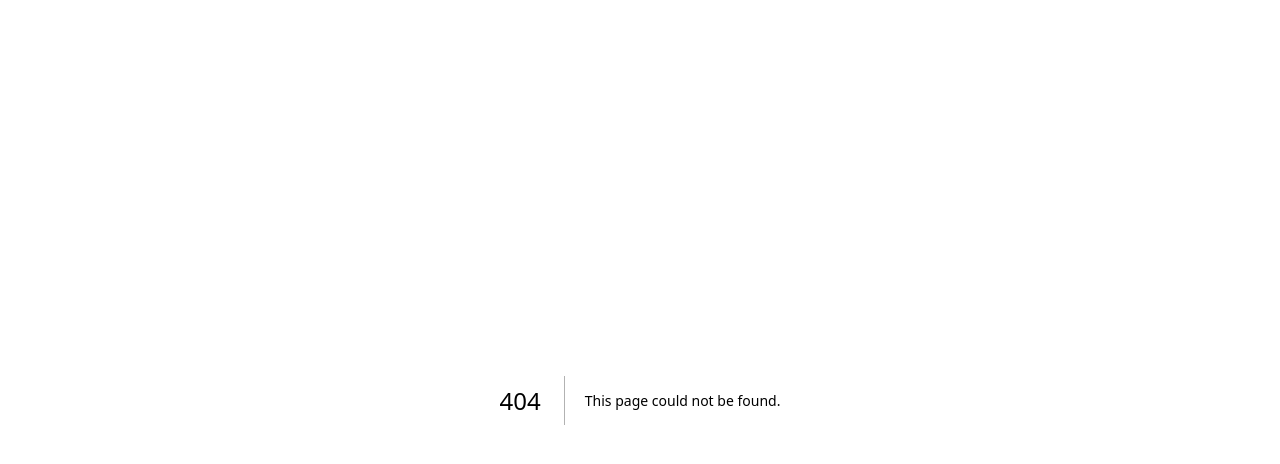
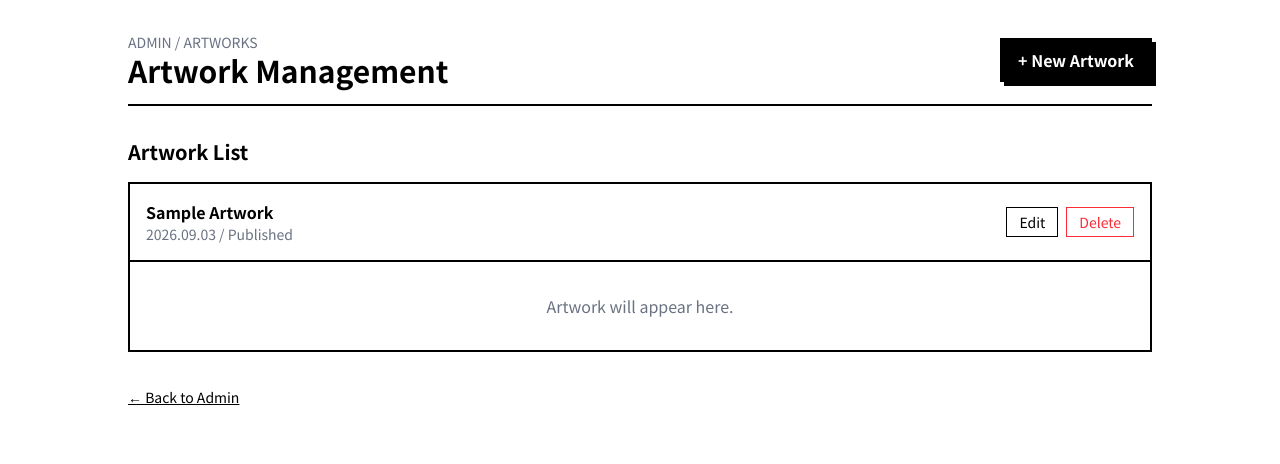
Before and after one commit to kei5o55/my-portfolio, a Next.js app: page /admin/artworks in a window 1280 px wide. Before the commit this address had no page. Shown: the top 464 px of the page. Built offline with nearby package versions, Linux system fonts and the light colour scheme; a web font is replaced by a local one.

Commit message:
blog用準備

```diff
--- /dev/null
+++ b/app/admin/artworks/page.tsx
@@ -0,0 +1,73 @@
+
+import Link from "next/link";
+
+export default function Page() {
+    return (
+        <main className="min-h-screen bg-white p-8 text-black">
+        <div className="mx-auto max-w-5xl">
+            {/* Header */}
+            <div className="mb-8 flex items-center justify-between border-b-2 border-black pb-4">
+            <div>
+                <p className="text-sm text-gray-500">ADMIN / ARTWORKS</p>
+                <h1 className="text-3xl font-black">Artwork Management</h1>
+            </div>
+
+            <Link
+                href="/admin/artworks/new"
+                className="border-2 border-black bg-black px-4 py-2 font-bold text-white shadow-[4px_4px_0px_0px_rgba(0,0,0,1)] hover:translate-x-1 hover:translate-y-1 hover:shadow-none"
+            >
+                + New Artwork
+            </Link>
+            </div>
+
+            {/* Artwork List */}
+            <section>
+            <h2 className="mb-4 text-xl font-bold">Artwork List</h2>
+
+            <div className="border-2 border-black">
+                {/* Sample artwork */}
+                <div className="flex items-center justify-between border-b-2 border-black p-4">
+                <div>
+                    <p className="font-bold">Sample Artwork</p>
+                    <p className="text-sm text-gray-500">
+                    2026.09.03 / Published
+                    </p>
+                </div>
+
+                <div className="flex gap-2">
+                    <Link
+                    href="/admin/artworks/1/edit"
+                    className="border border-black px-3 py-1 text-sm hover:bg-black hover:text-white"
+                    >
+                    Edit
+                    </Link>
+
+                    <button
+                    type="button"
+                    className="border border-red-500 px-3 py-1 text-sm text-red-500 hover:bg-red-500 hover:text-white"
+                    >
+                    Delete
+                    </button>
+                </div>
+                </div>
+
+                {/* Empty state */}
+                <div className="p-8 text-center text-gray-500">
+                Artwork will appear here.
+                </div>
+            </div>
+            </section>
+
+            {/* Back */}
+            <div className="mt-8">
+            <Link
+                href="/admin"
+                className="text-sm underline hover:no-underline"
+            >
+                ← Back to Admin
+            </Link>
+            </div>
+        </div>
+        </main>
+    );
+}
--- /dev/null
+++ b/app/admin/diary/page.tsx
@@ -0,0 +1,76 @@
+import Link from "next/link";
+
+export default function Page() {
+    return (
+        <main className="min-h-screen bg-white p-8 text-black">
+        <div className="mx-auto max-w-5xl">
+            {/* Header */}
+            <div className="mb-8 flex items-center justify-between border-b-2 border-black pb-4">
+            <div>
+                <p className="text-sm text-gray-500">ADMIN / DIARY</p>
+                <h1 className="text-3xl font-black">Diary Management</h1>
+            </div>
+
+            <Link
+                href="/admin/diary/new"
+                className="border-2 border-black bg-black px-4 py-2 font-bold text-white shadow-[4px_4px_0px_0px_rgba(0,0,0,1)] hover:translate-x-1 hover:translate-y-1 hover:shadow-none"
+            >
+                + New Diary
+            </Link>
+            </div>
+
+            {/* Diary List */}
+            <section>
+            <h2 className="mb-4 text-xl font-bold">Diary List</h2>
+
+            <div className="border-2 border-black">
+                {/* Sample diary */}
+                <div className="flex items-center justify-between border-b-2 border-black p-4">
+                <div>
+                    <p className="font-bold">
+                    本物の絵描きについて
+                    </p>
+
+                    <div className="mt-1 flex gap-3 text-sm text-gray-500">
+                    <span>2026.09.03</span>
+                    <span>Published</span>
+                    </div>
+                </div>
+
+                <div className="flex gap-2">
+                    <Link
+                    href="/admin/diary/1/edit"
+                    className="border border-black px-3 py-1 text-sm hover:bg-black hover:text-white"
+                    >
+                    Edit
+                    </Link>
+
+                    <button
+                    type="button"
+                    className="border border-red-500 px-3 py-1 text-sm text-red-500 hover:bg-red-500 hover:text-white"
+                    >
+                    Delete
+                    </button>
+                </div>
+                </div>
+
+                {/* Empty state */}
+                <div className="p-8 text-center text-gray-500">
+                Diary posts will appear here.
+                </div>
+            </div>
+            </section>
+
+            {/* Back */}
+            <div className="mt-8">
+            <Link
+                href="/admin"
+                className="text-sm underline hover:no-underline"
+            >
+                ← Back to Admin
+            </Link>
+            </div>
+        </div>
+        </main>
+    );
+}
--- /dev/null
+++ b/app/admin/page.tsx
@@ -0,0 +1,15 @@
+import Link from "next/link";
+
+export default function Page() {
+    return (
+        <main>
+        <Link href="/admin/artworks" className="border">
+            ArtWork
+        </Link>
+
+        <Link href="/admin/diary" className="border ml-4">
+            Diary
+        </Link>
+        </main>
+    );
+}
--- a/app/management/page.tsx
+++ /dev/null
@@ -1,9 +0,0 @@
-import React from "react"
-
-export default function page(){
-    return(
-        <main>
-            tes
-        </main>
-    )
-}
```
